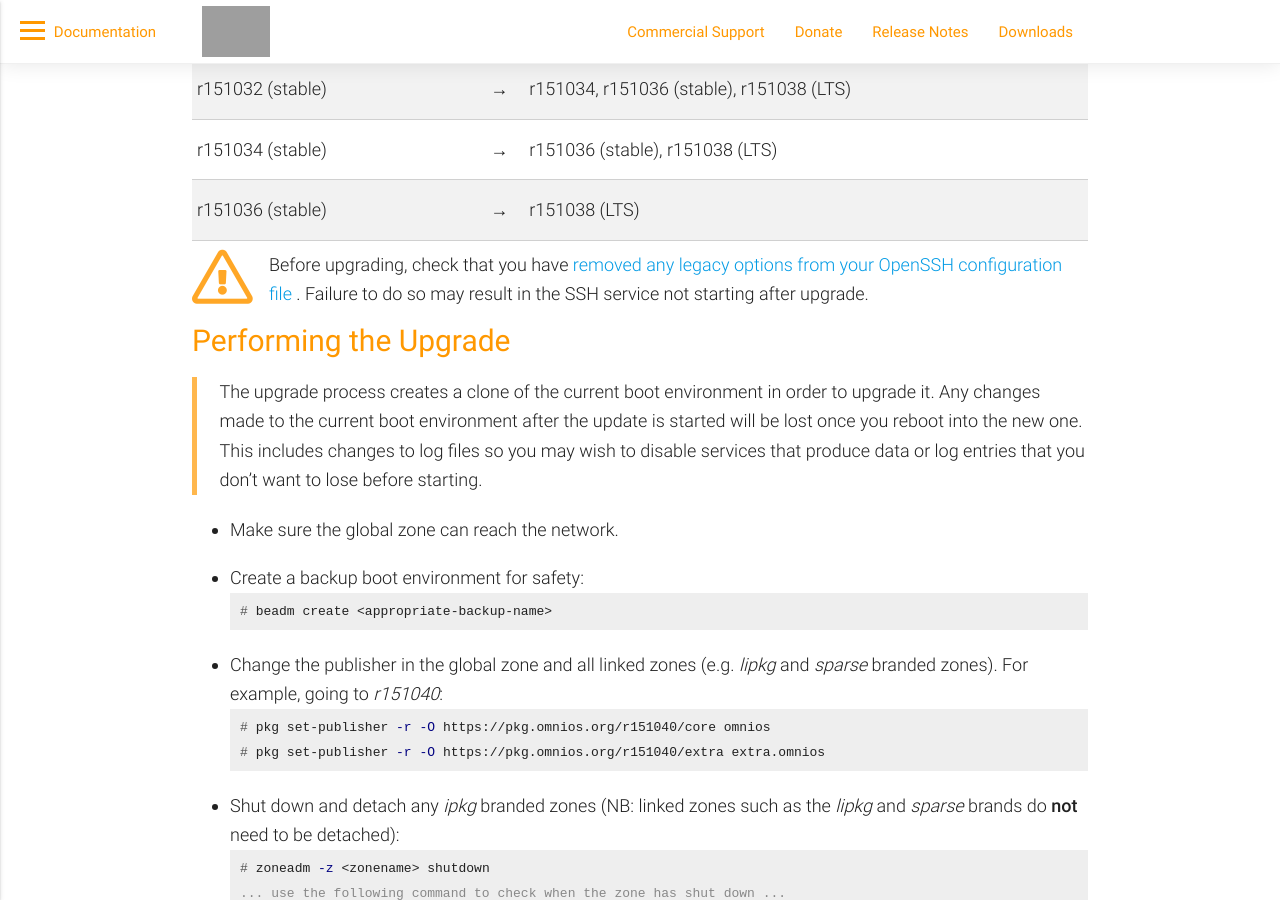
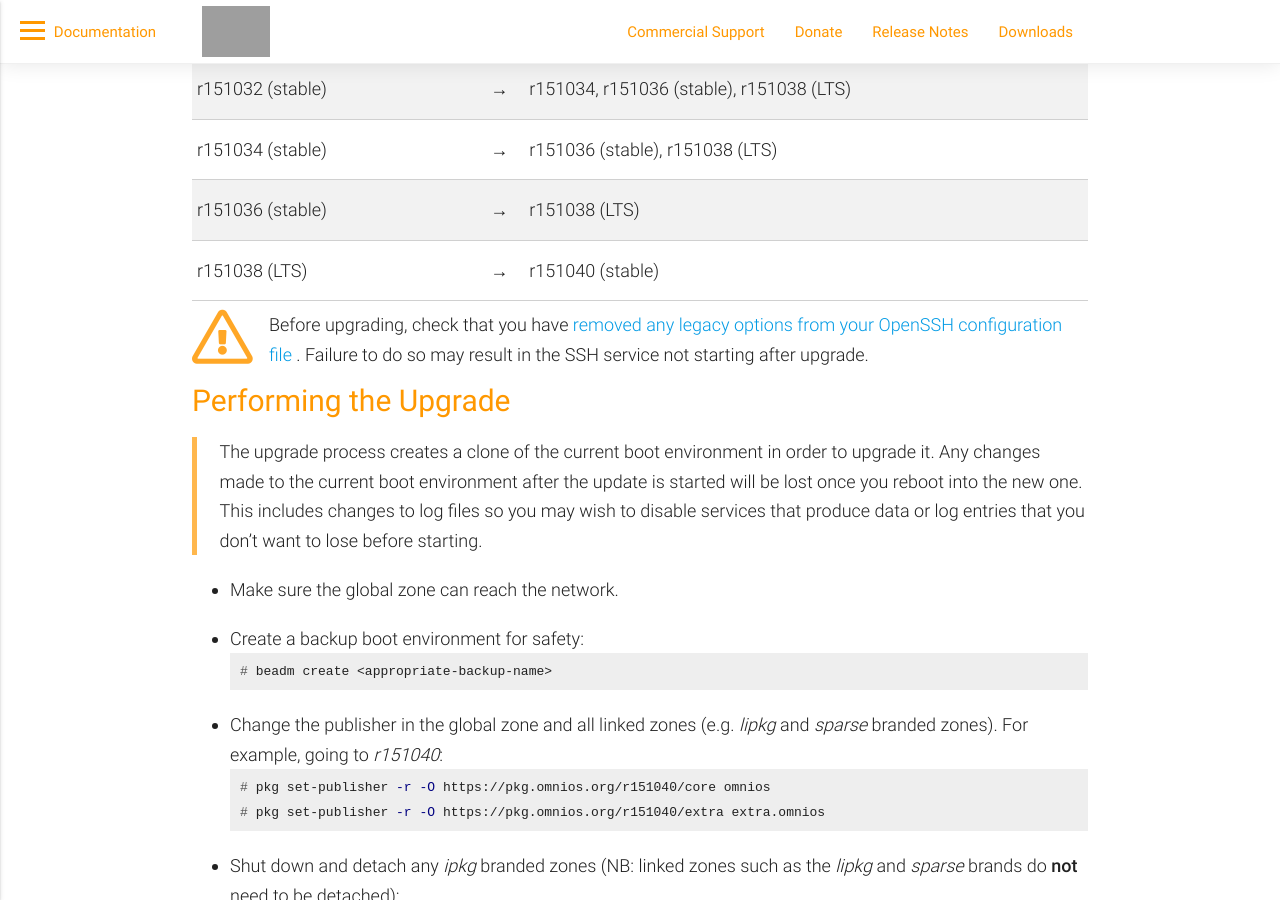
Before and after one commit to omniosorg/omniosorg.github.io, a Jekyll site: the page built from upgrade.md, in a window 1280 px wide and 900 px high, scrolled down 617 px. Built offline with Jekyll 4.4.1, drawn with Linux system fonts in a browser that asks for light colours; grey boxes are pictures that could not be loaded.

Commit message:
Add upgrade sequence for r151040

```diff
--- a/upgrade.md
+++ b/upgrade.md
@@ -23,6 +23,7 @@ The following table shows the supported upgrade paths between OmniOS versions.
 | r151032 (stable)		| &#8594;	| r151034, r151036 (stable), r151038 (LTS)
 | r151034 (stable)		| &#8594;	| r151036 (stable), r151038 (LTS)
 | r151036 (stable)		| &#8594;	| r151038 (LTS)
+| r151038 (LTS)			| &#8594;	| r151040 (stable)
 
 <div class="fa-orange" style="padding-top: 0.5em">
 <i class="far fa-3x fa-pull-left fa-exclamation-triangle"></i>
```
